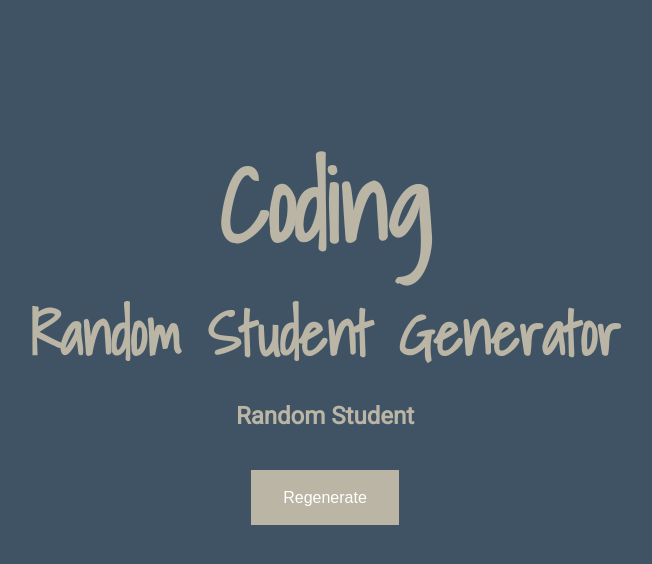
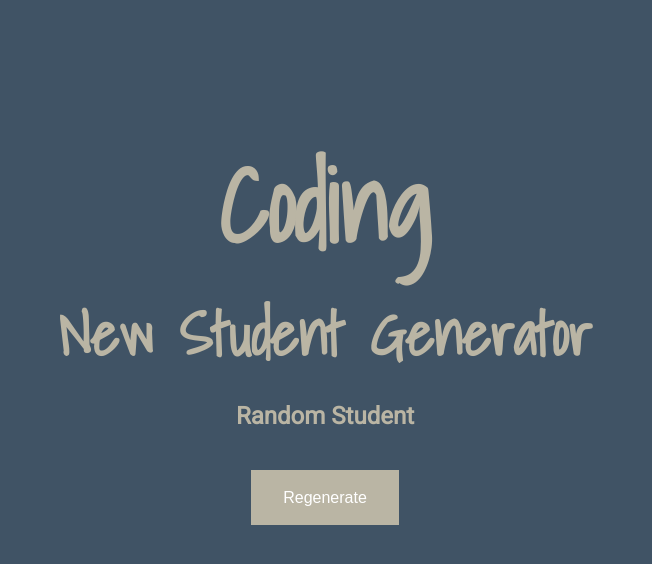
Before and after one commit to ajs1592/CodingGenerator, a plain HTML site: page index.html in a window 1280 px wide. Shown: the whole page, without its empty margins (315-967 px from the left). Drawn offline with nearby package versions, Linux system fonts and the light colour scheme.

Commit message:
Update index.html

```diff
--- a/index.html
+++ b/index.html
@@ -15,7 +15,7 @@
   </head>
   <body>
     <h1 id="heading">Coding</h1>
-<h1>Random Student Generator</h1>
+<h1>New Student Generator</h1>
 <h2></h2>
 
 <div class="button">
```
